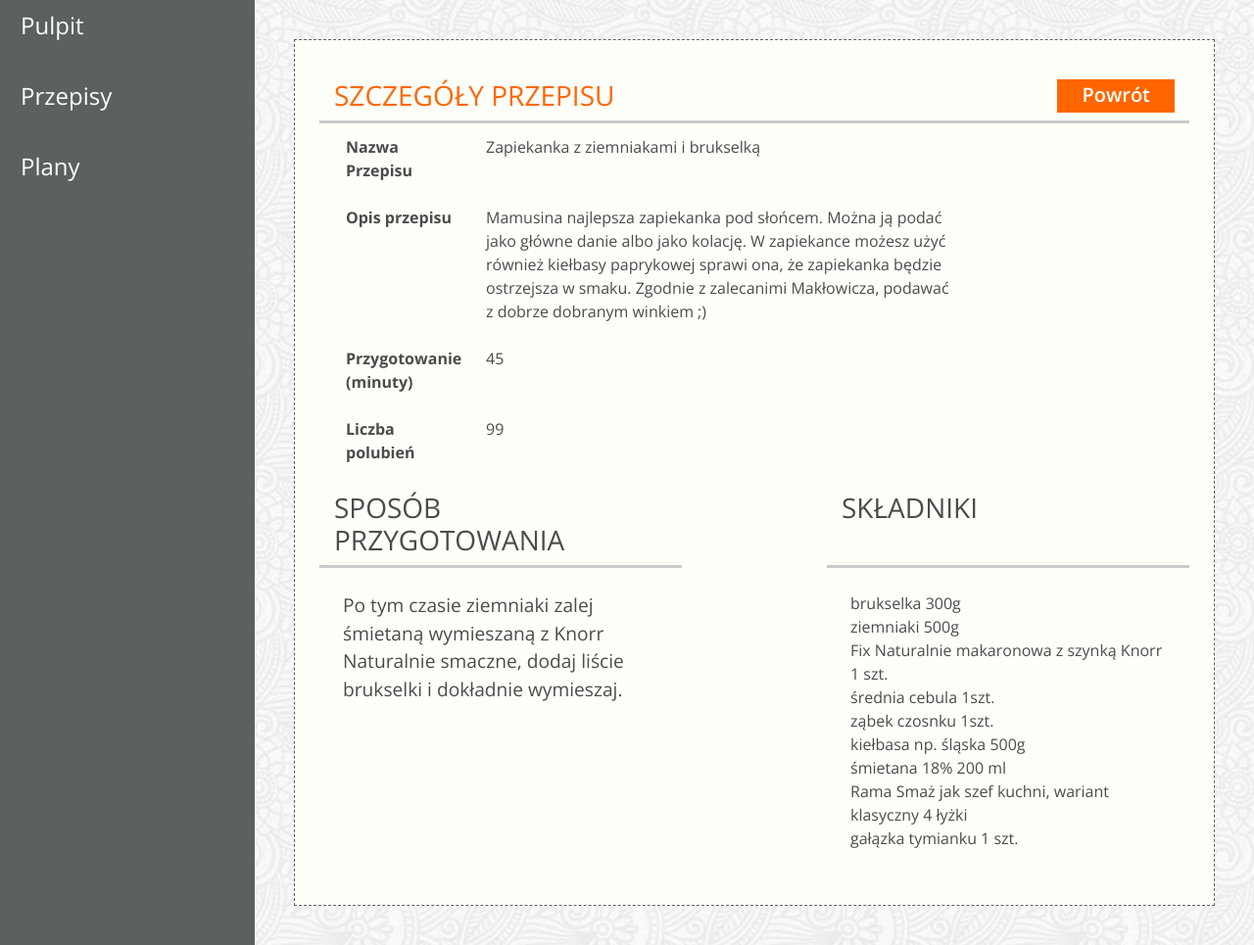
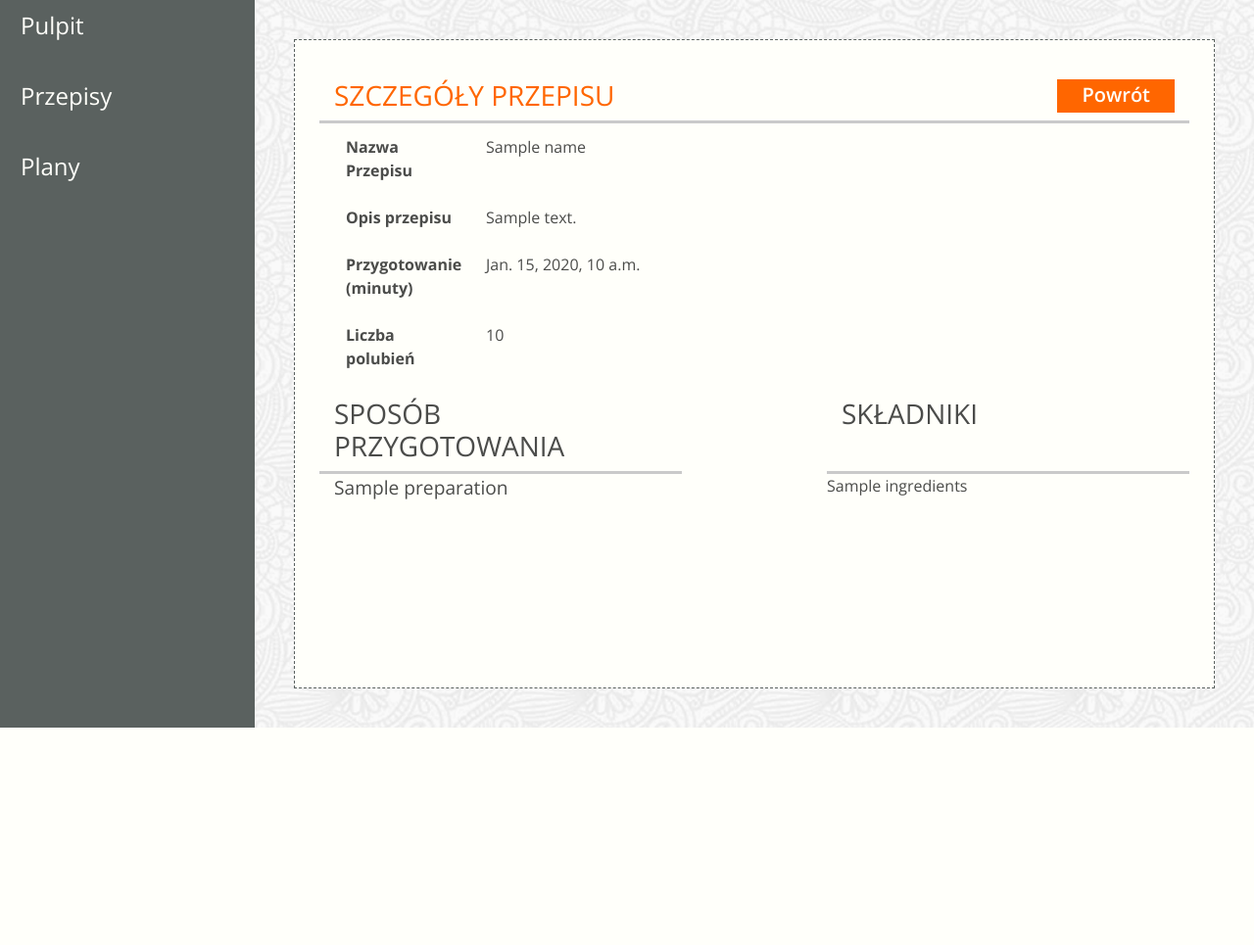
Before and after one commit to KarolinaK-14/scrum-lab, a Django app: template jedzonko/templates/app-recipe-details.html in a window 1280 px wide. Shown: the part 84-1049 px from the top of the page at 98% size. After the commit the page ends 827 px from the top, so only its background shows below. Run offline with Django 3.2, Linux system fonts and the light colour scheme; the template is opened without the code that fills it: most values are stand-ins (such as "Sample title", 1, 10 or a date in 2020); some libraries are stand-ins or nearby versions; some web fonts are replaced.

Commit message:
dodany widok przepisu i zaktualizowany model Recipe

```diff
--- a/jedzonko/models.py
+++ b/jedzonko/models.py
@@ -8,6 +8,7 @@ class Recipe(models.Model):
       - name: nazwa przepisu,
   - ingredients: składniki przepisu,
   - description: treść przepisu,
+  - preparation: sposób przygotowania przepisu,
   - created: data dodania przepisu (wypełniane automatycznie),
   - updated: data aktualizacji przepisu (wypełniane automatycznie),
   - preparation_time: czas przygotowania (w minutach),
@@ -16,6 +17,7 @@ class Recipe(models.Model):
     name = models.CharField(max_length=255)
     ingredients = models.TextField()
     description = models.TextField()
+    preparation = models.TextField()
     created = models.DateTimeField(auto_now_add=True)
     updated = models.DateTimeField(auto_now=True)
     preparation_time = models.IntegerField()
--- a/jedzonko/templates/app-add-recipe.html
+++ b/jedzonko/templates/app-add-recipe.html
@@ -37,7 +37,7 @@
                                             rows="5" name="description"></textarea></td>
             </tr>
             <tr class="d-flex">
-                <th scope="row" class="col-2">Przygotowani(minuty)</th>
+                <th scope="row" class="col-2">Przygotowanie (minuty)</th>
                 <td class="col-3">
                     <input class="p-1" type="number" value="" name="preparation_time">
                 </td>
--- a/jedzonko/templates/app-recipe-details.html
+++ b/jedzonko/templates/app-recipe-details.html
@@ -18,28 +18,25 @@
             <tr class="d-flex">
                 <th scope="row" class="col-2">Nazwa Przepisu</th>
                 <td class="col-7">
-                    Zapiekanka z ziemniakami i brukselką
+                    {{ name }}
                 </td>
             </tr>
             <tr class="d-flex">
                 <th scope="row" class="col-2">Opis przepisu</th>
-                <td class="col-7">Mamusina najlepsza zapiekanka pod słońcem.
-                    Można ją podać jako główne danie albo jako kolację. W
-                    zapiekance możesz użyć również kiełbasy paprykowej sprawi
-                    ona, że zapiekanka będzie ostrzejsza w smaku. Zgodnie z
-                    zalecanimi Makłowicza, podawać z dobrze dobranym winkiem ;)
+                <td class="col-7">
+                    {{ description }}
                 </td>
             </tr>
             <tr class="d-flex">
                 <th scope="row" class="col-2">Przygotowanie (minuty)</th>
                 <td class="col-7">
-                    45
+                    {{ preparation_time }}
                 </td>
             </tr>
              <tr class="d-flex">
                 <th scope="row" class="col-2">Liczba polubień</th>
                 <td class="col-7">
-                    99
+                    {{ votes }}
                 </td>
             </tr>
             </tbody>
@@ -53,23 +50,13 @@
                     class="text-uppercase">Składniki</h3></div>
         </div>
         <div class="row d-flex">
-            <div class="col-5 p-4">
-                <p>Po tym czasie ziemniaki zalej śmietaną wymieszaną z Knorr
-                    Naturalnie smaczne, dodaj liście brukselki i dokładnie
-                    wymieszaj.</p>
+            <div class="col-5">
+                <p>
+                    {{ preparation }}
+                </p>
             </div>
             <div class="col-2"></div>
-            <ul class="col-5 p-4 list-unstyled">
-                <li>brukselka 300g</li>
-                <li>ziemniaki 500g</li>
-                <li>Fix Naturalnie makaronowa z szynką Knorr 1 szt.</li>
-                <li>średnia cebula 1szt.</li>
-                <li>ząbek czosnku 1szt.</li>
-                <li>kiełbasa np. śląska 500g</li>
-                <li>śmietana 18% 200 ml</li>
-                <li>Rama Smaż jak szef kuchni, wariant klasyczny 4 łyżki</li>
-                <li>gałązka tymianku 1 szt.</li>
-            </ul>
+            {{ ingredients }}
         </div>
 
     </div>
--- a/scrumlab/urls.py
+++ b/scrumlab/urls.py
@@ -23,8 +23,8 @@ urlpatterns = [
     path('', v.LandingPage.as_view()),
     path('main/', v.DashboardView.as_view(), name='dashboard'),
     path('recipe/list/', v.RecipeListView.as_view(), name='recipe-list'),
-    path('recipe/add/', v.AddRecipe.as_view()),
-    # path('index/', v.IndexView.as_view()),
+    path('recipe/add/', v.AddRecipe.as_view(), name='recipe-add'),
     path('plan/list/', v.PlanView.as_view()),
     path('plan/add/', v.AddPlanView.as_view(), name='plan-add'),
+    path('recipe/<int:id>/', v.RecipeView.as_view()),
 ]
```
Also changed, not shown: jedzonko/views.py (+22 -2 lines), jedzonko/migrations/0002_recipe_preparation.py (added).
